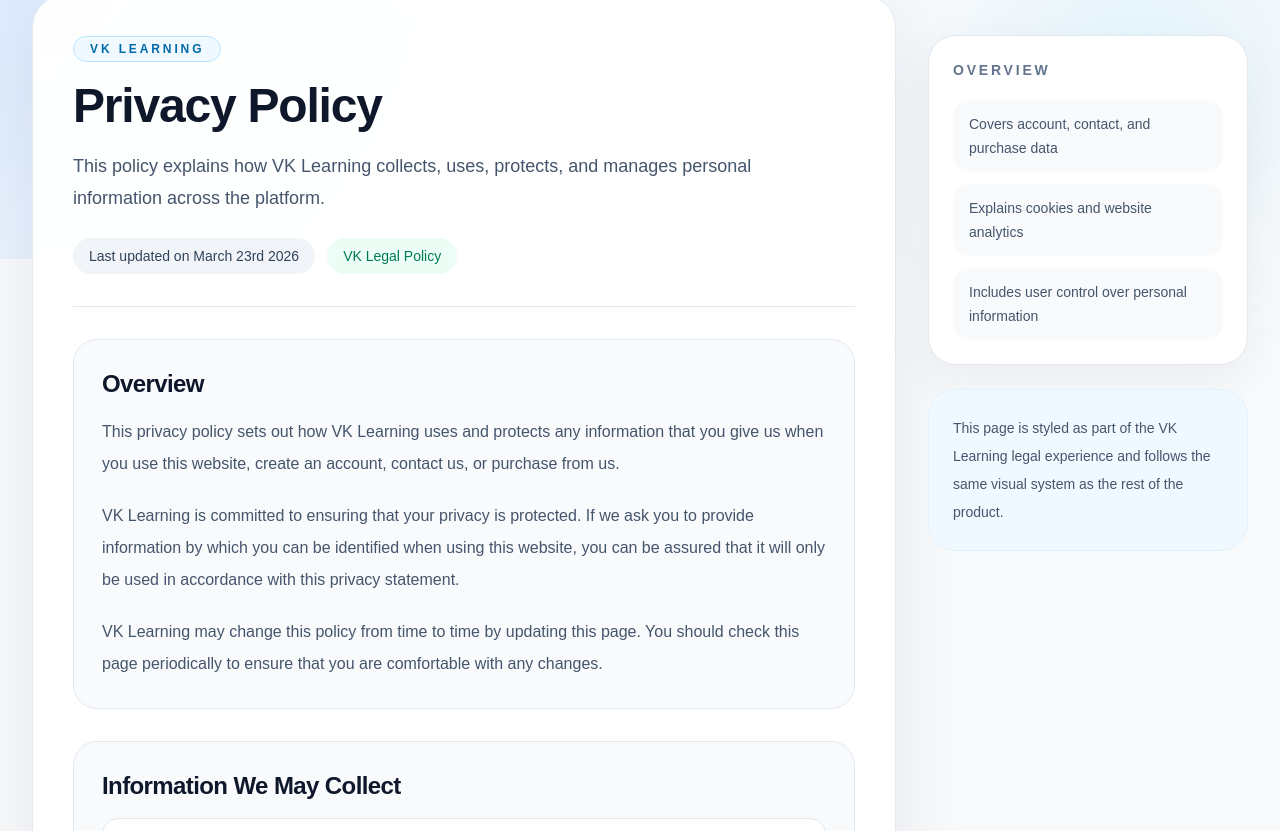
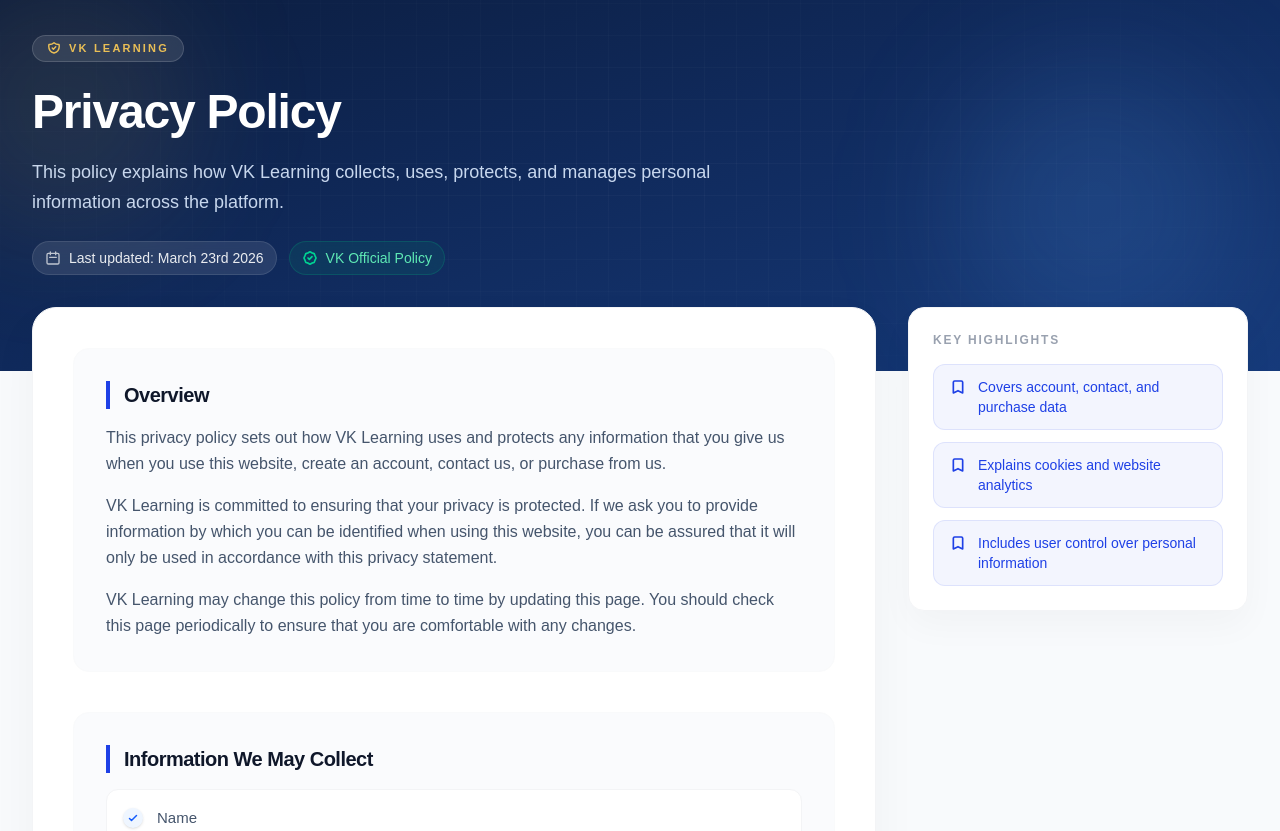
Before and after one commit to joshwaantony/vk-user-web, a Next.js app: page /privacy-policy in a window 1280 px wide. Shown: the part 149-980 px from the top of the page. Built offline with nearby package versions, Linux system fonts and the light colour scheme; no server answers.

Commit message:
refactor: redesign legal page UI and remove deprecated contact page

```diff
--- a/src/app/(user)/cancellation-and-refund-policy/page.js
+++ b/src/app/(user)/cancellation-and-refund-policy/page.js
@@ -32,8 +32,7 @@ export default function CancellationAndRefundPolicyPage() {
         "No refund for non-usage or change of mind",
       ]}
       primaryAction={{ href: "/contact", label: "Contact VK Support" }}
-      secondaryAction={{ href: "/contact-us", label: "View Legal Contact" }}
-      footerNote="This page is adapted to VK Learning's no-cancellation and no-refund policy requirements."
+      secondaryAction={{ href: "/privacy-policy", label: "Read Privacy Policy" }}
     >
       <LegalSection title="Policy Summary">
         <p>
--- a/src/app/(user)/contact-us/page.js
+++ /dev/null
@@ -1,88 +0,0 @@
-import LegalPageLayout, {
-  LegalSection,
-} from "@/components/legal/LegalPageLayout";
-import { createMetadata } from "@/lib/seo";
-
-export const metadata = createMetadata({
-  title: "Contact Us",
-  description:
-    "Legal and payment contact information for V K Accountancy Easy Learning Model Private Limited.",
-  path: "/contact-us",
-  keywords: [
-    "vk accountancy contact details",
-    "merchant details",
-    "legal contact information",
-  ],
-});
-
-export default function ContactUsPolicyPage() {
-  return (
-    <LegalPageLayout
-      title="Contact Us"
-      summary="Legal and payment contact details for V K ACCOUNTANCY EASY LEARNING MODEL PRIVATE LIMITED."
-      updatedAt="March 23rd 2026"
-      highlights={[
-        "Merchant legal entity details",
-        "Registered and operational address included",
-        "Direct phone contact available",
-      ]}
-      primaryAction={{ href: "/contact", label: "Open Main Contact Page" }}
-      secondaryAction={{ href: "/privacy-policy", label: "Read Privacy Policy" }}
-      footerNote="This page presents VK Learning's merchant and operational contact details in the same legal layout used across all policy pages."
-    >
-      <LegalSection title="Contact Information">
-        <p>You may contact us using the information below:</p>
-
-        <div className="grid gap-4 md:grid-cols-2">
-          <div className="rounded-2xl border border-slate-200 bg-white p-5">
-            <p className="text-xs font-semibold uppercase tracking-[0.18em] text-slate-500">
-              Merchant Legal Entity
-            </p>
-            <p className="mt-3 text-lg font-semibold text-slate-900">
-              V K ACCOUNTANCY EASY LEARNING MODEL PRIVATE LIMITED
-            </p>
-          </div>
-
-          <div className="rounded-2xl border border-slate-200 bg-white p-5">
-            <p className="text-xs font-semibold uppercase tracking-[0.18em] text-slate-500">
-              Telephone
-            </p>
-            <a
-              href="tel:9447791106"
-              className="mt-3 inline-flex text-lg font-semibold text-[#1C4ED8] underline underline-offset-4"
-            >
-              9447791106
-            </a>
-          </div>
-
-          <div className="rounded-2xl border border-slate-200 bg-white p-5">
-            <p className="text-xs font-semibold uppercase tracking-[0.18em] text-slate-500">
-              Registered Address
-            </p>
-            <p className="mt-3 text-base leading-8 text-slate-600">
-              APARNA, ATHITHARA TEMPLE ROAD, Pazhaveedu, Ambalapuzha,
-              Alappuzha - 688009, Kerala
-            </p>
-          </div>
-
-          <div className="rounded-2xl border border-slate-200 bg-white p-5">
-            <p className="text-xs font-semibold uppercase tracking-[0.18em] text-slate-500">
-              Operational Address
-            </p>
-            <p className="mt-3 text-base leading-8 text-slate-600">
-              APARNA, ATHITHARA TEMPLE ROAD, Pazhaveedu, Ambalapuzha,
-              Alappuzha - 688009, Kerala
-            </p>
-          </div>
-        </div>
-      </LegalSection>
-
-      <LegalSection title="Note">
-        <p className="text-sm italic text-slate-500">
-          Disclaimer: This content is adapted for VK Learning based on the
-          merchant compliance contact page format.
-        </p>
-      </LegalSection>
-    </LegalPageLayout>
-  );
-}
--- a/src/app/(user)/privacy-policy/page.js
+++ b/src/app/(user)/privacy-policy/page.js
@@ -42,7 +42,6 @@ export default function PrivacyPolicyPage() {
       ]}
       primaryAction={{ href: "/contact", label: "Contact VK Support" }}
       secondaryAction={{ href: "/terms-and-conditions", label: "Read Terms" }}
-      footerNote="This page is styled as part of the VK Learning legal experience and follows the same visual system as the rest of the product."
     >
       <LegalSection title="Overview">
         <p>
--- a/src/app/(user)/terms-and-conditions/page.js
+++ b/src/app/(user)/terms-and-conditions/page.js
@@ -34,7 +34,6 @@ export default function TermsAndConditionsPage() {
       ]}
       primaryAction={{ href: "/contact", label: "Contact VK Support" }}
       secondaryAction={{ href: "/privacy-policy", label: "Read Privacy Policy" }}
-      footerNote="This page is adapted to match VK Learning's legal policy structure and design language."
     >
       <LegalSection title="Who These Terms Apply To">
         <p>
--- a/src/app/sitemap.js
+++ b/src/app/sitemap.js
@@ -29,12 +29,6 @@ export default function sitemap() {
       priority: 0.7,
     },
     {
-      url: absoluteUrl("/contact-us"),
-      lastModified: now,
-      changeFrequency: "yearly",
-      priority: 0.4,
-    },
-    {
       url: absoluteUrl("/privacy-policy"),
       lastModified: now,
       changeFrequency: "yearly",
--- a/src/components/layout/Footer.jsx
+++ b/src/components/layout/Footer.jsx
@@ -30,10 +30,6 @@ export default function Footer() {
         {
           label: "Cancellation & Refund Policy",
           href: "/cancellation-and-refund-policy",
-        },
-        {
-          label: "Contact Us",
-          href: "/contact-us",
         },
       ],
     },
--- a/src/components/legal/LegalPageLayout.jsx
+++ b/src/components/legal/LegalPageLayout.jsx
@@ -12,93 +12,130 @@ export default function LegalPageLayout({
   footerNote,
 }) {
   return (
-    <section className="relative overflow-hidden bg-slate-50 text-slate-700">
-      <div className="absolute inset-x-0 top-0 h-80 bg-[radial-gradient(circle_at_top_left,#dbeafe_0%,#eff6ff_35%,#f8fafc_75%)]" />
-      <div className="absolute right-0 top-0 h-72 w-72 rounded-full bg-sky-200/30 blur-3xl" />
+    <div className="min-h-screen bg-[#F8FAFC]">
+      {/* 🌌 HERO HEADER */}
+      <section className="relative overflow-hidden bg-gradient-to-br from-[#0B1B3A] via-[#102A5C] to-[#163A7A] py-16 sm:py-20 md:py-24 text-white">
+        {/* Background Mesh Glows */}
+        <div className="absolute -left-16 top-10 h-64 w-64 rounded-full bg-[#EABF56]/10 blur-3xl pointer-events-none" />
+        <div className="absolute right-10 bottom-5 h-72 w-72 rounded-full bg-[#60A5FA]/15 blur-3xl pointer-events-none" />
 
-      <div className="relative mx-auto max-w-7xl px-6 py-10 md:px-8 md:py-14">
-        <div className="grid gap-8 lg:grid-cols-[minmax(0,1.25fr)_320px] lg:items-start">
-          <div className="rounded-[2rem] border border-slate-200 bg-white/95 p-8 shadow-[0_20px_80px_rgba(15,23,42,0.08)] backdrop-blur md:p-10">
-            <div className="border-b border-slate-200 pb-8">
-              <p className="inline-flex rounded-full border border-sky-200 bg-sky-50 px-4 py-1 text-xs font-semibold uppercase tracking-[0.24em] text-sky-700">
+        {/* Decorative Grid Pattern */}
+        <div className="absolute inset-0 bg-[linear-gradient(rgba(255,255,255,0.03)_1px,transparent_1px),linear-gradient(90deg,rgba(255,255,255,0.03)_1px,transparent_1px)] bg-[size:32px_32px] [mask-image:radial-gradient(ellipse_at_center,black,transparent)] pointer-events-none" />
+
+        <div className="relative mx-auto max-w-7xl px-4 sm:px-6 lg:px-8 text-center lg:text-left">
+          <span className="inline-flex items-center gap-2 rounded-full border border-white/15 bg-white/10 px-3.5 py-1 text-[11px] font-semibold uppercase tracking-[0.2em] text-[#EABF56] backdrop-blur-sm">
+            <svg className="h-3.5 w-3.5 text-[#EABF56]" fill="none" viewBox="0 0 24 24" stroke="currentColor" strokeWidth="2.5">
+              <path strokeLinecap="round" strokeLinejoin="round" d="M9 12l2 2 4-4m5.618-4.016A11.955 11.955 0 0112 2.944a11.955 11.955 0 01-8.618 3.04A12.02 12.02 0 003 9c0 5.591 3.824 10.29 9 11.622 5.176-1.332 9-6.03 9-11.622 0-1.042-.133-2.052-.382-3.016z" />
+            </svg>
             {badge}
-              </p>
-              <h1 className="mt-5 max-w-3xl text-4xl font-bold tracking-tight text-slate-900 md:text-5xl">
+          </span>
+
+          <h1 className="mt-5 text-[28px] sm:text-4xl md:text-5xl font-extrabold tracking-tight text-white leading-tight">
             {title}
           </h1>
-              <p className="mt-5 max-w-3xl text-base leading-8 text-slate-600 md:text-lg">
+
+          <p className="mt-4 max-w-3xl text-sm sm:text-base md:text-lg leading-relaxed text-blue-100/90">
             {summary}
           </p>
-              <div className="mt-6 flex flex-wrap items-center gap-3 text-sm text-slate-500">
-                <span className="rounded-full bg-slate-100 px-4 py-2 font-medium text-slate-700">
-                  Last updated on {updatedAt}
+
+          <div className="mt-6 flex flex-wrap items-center justify-center lg:justify-start gap-3 text-xs sm:text-sm">
+            <span className="inline-flex items-center gap-2 rounded-full bg-white/10 px-3 py-1.5 font-medium text-white/90 backdrop-blur-sm border border-white/10">
+              <svg className="h-4 w-4 text-white/70" fill="none" viewBox="0 0 24 24" stroke="currentColor" strokeWidth="2">
+                <path strokeLinecap="round" strokeLinejoin="round" d="M8 7V3m8 4V3m-9 8h10M5 21h14a2 2 0 002-2V7a2 2 0 00-2-2H5a2 2 0 00-2 2v12a2 2 0 002 2z" />
+              </svg>
+              Last updated: {updatedAt}
             </span>
-                <span className="rounded-full bg-emerald-50 px-4 py-2 font-medium text-emerald-700">
-                  VK Legal Policy
+            <span className="inline-flex items-center gap-2 rounded-full bg-emerald-500/10 px-3 py-1.5 font-medium text-emerald-300 backdrop-blur-sm border border-emerald-500/20">
+              <svg className="h-4 w-4 text-emerald-400" fill="none" viewBox="0 0 24 24" stroke="currentColor" strokeWidth="2.5">
+                <path strokeLinecap="round" strokeLinejoin="round" d="M9 12l2 2 4-4M7.835 4.697a3.42 3.42 0 001.946-.806 3.42 3.42 0 014.438 0 3.42 3.42 0 001.946.806 3.42 3.42 0 013.138 3.138 3.42 3.42 0 00.806 1.946 3.42 3.42 0 010 4.438 3.42 3.42 0 00-.806 1.946 3.42 3.42 0 01-3.138 3.138 3.42 3.42 0 00-1.946.806 3.42 3.42 0 01-4.438 0 3.42 3.42 0 00-1.946-.806 3.42 3.42 0 01-3.138-3.138 3.42 3.42 0 00-.806-1.946 3.42 3.42 0 010-4.438 3.42 3.42 0 00.806-1.946 3.42 3.42 0 013.138-3.138z" />
+              </svg>
+              VK Official Policy
             </span>
           </div>
         </div>
+      </section>
 
-            <div className="mt-8 space-y-8">{children}</div>
+      {/* 📂 CONTENT SECTION */}
+      <div className="relative mx-auto max-w-7xl px-4 sm:px-6 lg:px-8 -mt-8 sm:-mt-12 lg:-mt-16 pb-24">
+        <div className="grid gap-8 lg:grid-cols-[1fr_340px] items-start">
 
+          {/* Main Card Container */}
+          <div className="rounded-2xl sm:rounded-3xl border border-gray-100 bg-white p-5 sm:p-8 md:p-10 shadow-[0_20px_50px_rgba(8,22,47,0.04)]">
+            <div className="space-y-8 sm:space-y-10">{children}</div>
+
+            {/* Actions Footer */}
             {(primaryAction || secondaryAction) && (
-              <div className="mt-10 flex flex-wrap gap-4 border-t border-slate-200 pt-8">
-                {primaryAction ? (
+              <div className="mt-10 flex flex-col sm:flex-row gap-3 sm:gap-4 border-t border-gray-100 pt-8">
+                {primaryAction && (
                   <Link
                     href={primaryAction.href}
-                    className="inline-flex rounded-full bg-[#1C4ED8] px-6 py-3 text-sm font-semibold text-white transition hover:bg-[#163EB8]"
+                    className="inline-flex items-center justify-center rounded-xl bg-[#1E40E6] px-6 py-3.5 text-sm font-semibold text-white transition hover:bg-blue-700 hover:scale-[1.02] active:scale-[0.98] shadow-md shadow-blue-500/10"
                   >
                     {primaryAction.label}
                   </Link>
-                ) : null}
-                {secondaryAction ? (
+                )}
+                {secondaryAction && (
                   <Link
                     href={secondaryAction.href}
-                    className="inline-flex rounded-full border border-slate-300 bg-white px-6 py-3 text-sm font-semibold text-slate-700 transition hover:border-slate-400 hover:bg-slate-50"
+                    className="inline-flex items-center justify-center rounded-xl border border-gray-200 bg-white px-6 py-3.5 text-sm font-semibold text-[#0F172A] transition hover:bg-gray-50 hover:border-gray-300 hover:scale-[1.02] active:scale-[0.98]"
                   >
                     {secondaryAction.label}
                   </Link>
-                ) : null}
+                )}
               </div>
             )}
           </div>
 
+          {/* Sidebar */}
           <aside className="space-y-6 lg:sticky lg:top-24">
-            <div className="rounded-[1.75rem] border border-slate-200 bg-white p-6 shadow-[0_16px_50px_rgba(15,23,42,0.06)]">
-              <p className="text-sm font-semibold uppercase tracking-[0.2em] text-slate-500">
-                Overview
-              </p>
-              <ul className="mt-5 space-y-3">
-                {highlights.map((item) => (
+            {highlights && highlights.length > 0 && (
+              <div className="rounded-2xl border border-gray-100 bg-white p-6 shadow-[0_15px_35px_rgba(8,22,47,0.03)]">
+                <h3 className="text-xs font-bold uppercase tracking-[0.15em] text-gray-400 mb-4">
+                  Key Highlights
+                </h3>
+                <ul className="space-y-3">
+                  {highlights.map((item, idx) => (
                     <li
-                    key={item}
-                    className="rounded-2xl bg-slate-50 px-4 py-3 text-sm leading-6 text-slate-600"
+                      key={idx}
+                      className="flex items-start gap-3 rounded-xl bg-[#1E40E6]/5 border border-[#1E40E6]/10 px-4 py-3 text-xs sm:text-sm text-[#1E40E6] font-medium"
                     >
-                    {item}
+                      <svg className="h-4 w-4 text-[#1E40E6] shrink-0 mt-0.5" fill="none" viewBox="0 0 24 24" stroke="currentColor" strokeWidth="2.5">
+                        <path strokeLinecap="round" strokeLinejoin="round" d="M5 5a2 2 0 012-2h10a2 2 0 012 2v16l-7-3.5L5 21V5z" />
+                      </svg>
+                      <span>{item}</span>
                     </li>
                   ))}
                 </ul>
               </div>
+            )}
 
-            {footerNote ? (
-              <div className="rounded-[1.75rem] border border-sky-100 bg-sky-50 p-6">
-                <p className="text-sm leading-7 text-slate-600">{footerNote}</p>
-              </div>
-            ) : null}
-          </aside>
+            {footerNote && (
+              <div className="rounded-2xl border border-blue-50 bg-gradient-to-br from-blue-50/50 to-indigo-50/20 p-6">
+                <div className="flex gap-3">
+                  <svg className="h-5 w-5 text-blue-600 shrink-0 mt-0.5" fill="none" viewBox="0 0 24 24" stroke="currentColor" strokeWidth="2">
+                    <path strokeLinecap="round" strokeLinejoin="round" d="M13 16h-1v-4h-1m1-4h.01M21 12a9 9 0 11-18 0 9 9 0 0118 0z" />
+                  </svg>
+                  <p className="text-xs sm:text-sm leading-relaxed text-slate-600">
+                    {footerNote}
+                  </p>
                 </div>
               </div>
-    </section>
+            )}
+          </aside>
+
+        </div>
+      </div>
+    </div>
   );
 }
 
 export function LegalSection({ title, children }) {
   return (
-    <section className="rounded-[1.5rem] border border-slate-200 bg-slate-50 p-6 md:p-7">
-      <h2 className="text-2xl font-semibold tracking-tight text-slate-900">
+    <section className="group rounded-2xl border border-gray-50 bg-[#F8FAFC]/70 p-5 sm:p-6 md:p-8 transition-all duration-300 hover:border-blue-100 hover:bg-white hover:shadow-[0_12px_30px_rgba(30,64,230,0.02)]">
+      <h2 className="text-lg sm:text-xl font-bold tracking-tight text-[#0F172A] pl-3.5 border-l-4 border-[#1E40E6]">
         {title}
       </h2>
-      <div className="mt-4 space-y-5 text-base leading-8 text-slate-600">
+      <div className="mt-4 space-y-4 text-xs sm:text-sm md:text-base leading-relaxed text-slate-600">
         {children}
       </div>
     </section>
@@ -107,13 +144,20 @@ export function LegalSection({ title, children }) {
 
 export function LegalList({ items }) {
   return (
-    <ul className="space-y-4">
-      {items.map((item) => (
+    <ul className="space-y-3 sm:space-y-4">
+      {items.map((item, index) => (
         <li
-          key={item}
-          className="rounded-2xl border border-slate-200 bg-white px-5 py-4 text-base leading-8 text-slate-600"
+          key={index}
+          className="flex items-start gap-3.5 rounded-xl border border-gray-100 bg-white p-4 transition-all duration-300 hover:-translate-y-0.5 hover:shadow-md hover:border-blue-100/70"
         >
+          <span className="flex h-5 w-5 shrink-0 items-center justify-center rounded-full bg-blue-50 text-blue-600 mt-0.5 shadow-sm">
+            <svg className="h-3 w-3" fill="none" viewBox="0 0 24 24" stroke="currentColor" strokeWidth="3">
+              <path strokeLinecap="round" strokeLinejoin="round" d="M5 13l4 4L19 7" />
+            </svg>
+          </span>
+          <span className="text-xs sm:text-sm md:text-[15px] leading-relaxed text-slate-600">
             {item}
+          </span>
         </li>
       ))}
     </ul>
```
Lines whose indentation alone changed are shown as unchanged.
